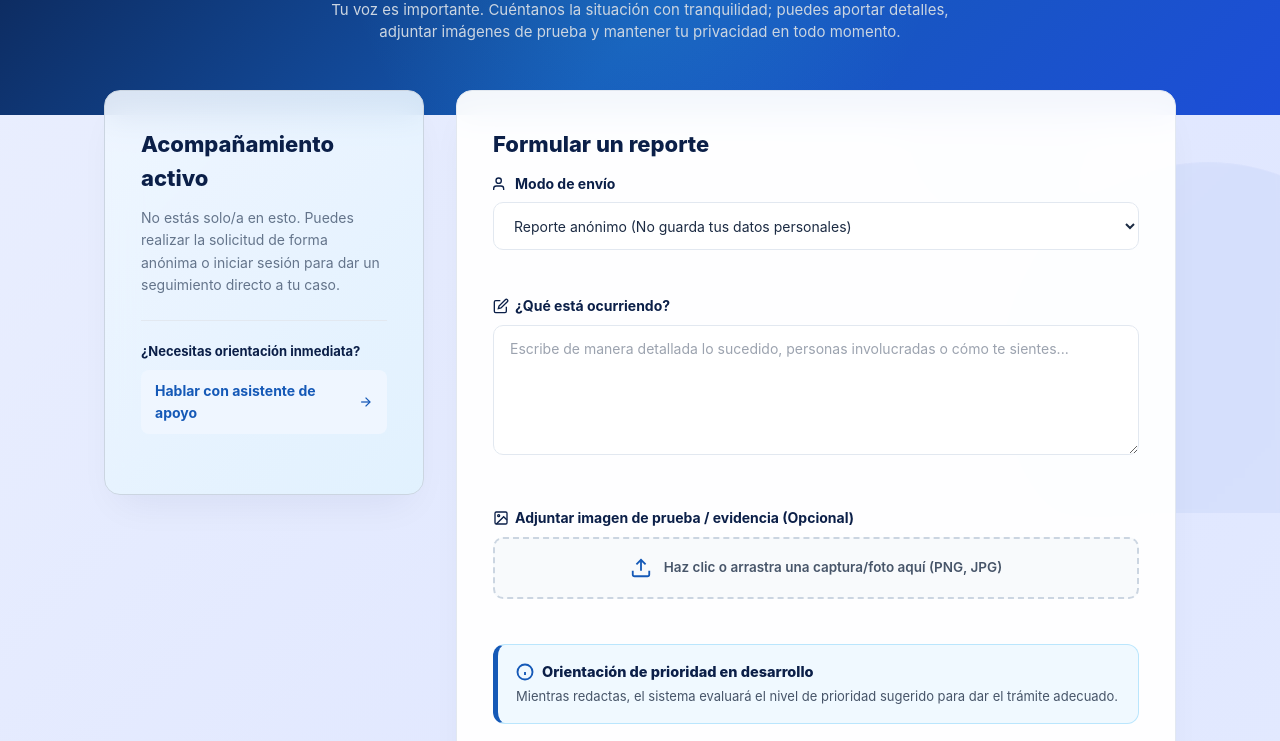
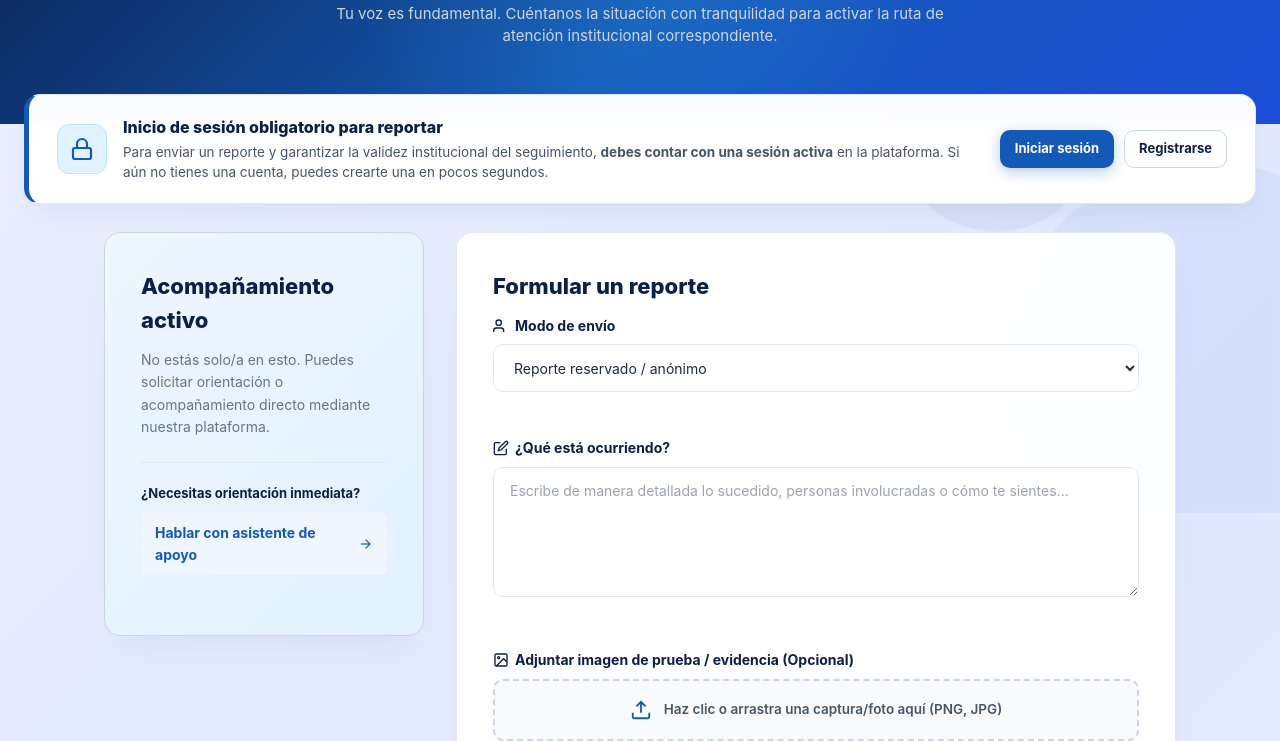
Before and after one commit to JonnyPaloma/Proyecto-Ingenieros-GPT.github.io, a plain HTML site: page reporte-seguro.html in a window 1280 px wide. Shown: the part 287-1028 px from the top of the page. Drawn offline with nearby package versions, Linux system fonts and the light colour scheme; a script that the page names is missing.

Commit message:
reporte-seguro.html

```diff
--- a/reporte-seguro.html
+++ b/reporte-seguro.html
@@ -77,7 +77,7 @@
     a { color: inherit; text-decoration: none; }
     .container { width: min(1240px, calc(100% - 48px)); margin-inline: auto; }
 
-    /* Header Consistente */
+    /* Header */
     .site-header {
       position: sticky;
       z-index: 50;
@@ -159,12 +159,12 @@
     }
     .user-name-text { font-size: 13px; font-weight: 700; color: var(--etv-navy); }
 
-    /* Hero Compacto y Centrado */
+    /* Hero */
     .hero-section {
       position: relative;
       background: var(--etv-gradient-hero);
       color: white;
-      padding: 32px 0 55px;
+      padding: 36px 0 60px;
       overflow: hidden;
       text-align: center;
     }
@@ -228,8 +228,59 @@
     }
     .hero-subtle-image:hover { transform: scale(1.05); }
 
-    /* Layout del Formulario */
-    main { flex: 1; margin-top: -25px; position: relative; z-index: 10; }
+    /* Layout */
+    main { flex: 1; margin-top: -30px; position: relative; z-index: 10; }
+
+    /* Tarjeta de Requisito de Autenticación */
+    .auth-notice-card {
+      display: flex;
+      align-items: center;
+      justify-content: space-between;
+      gap: 20px;
+      background: rgba(255, 255, 255, 0.98);
+      border: 1px solid var(--etv-line);
+      border-left: 5px solid var(--etv-blue);
+      border-radius: 16px;
+      padding: 20px 28px;
+      margin-bottom: 28px;
+      backdrop-filter: blur(12px);
+      box-shadow: 0 15px 30px -10px rgba(15, 31, 70, 0.08);
+    }
+    .auth-notice-main {
+      display: flex;
+      align-items: center;
+      gap: 16px;
+    }
+    .auth-notice-icon {
+      width: 50px;
+      height: 50px;
+      flex-shrink: 0;
+      display: flex;
+      align-items: center;
+      justify-content: center;
+      background: var(--etv-sky);
+      border-radius: 12px;
+      border: 1px solid #bae6fd;
+    }
+    .auth-notice-content h3 {
+      margin: 0 0 4px;
+      font-size: 16px;
+      font-weight: 800;
+      color: var(--etv-navy);
+    }
+    .auth-notice-content p {
+      margin: 0;
+      font-size: 13.5px;
+      color: #475569;
+      line-height: 1.45;
+    }
+    .auth-notice-actions {
+      display: flex;
+      align-items: center;
+      gap: 10px;
+      flex-shrink: 0;
+    }
+
     .form-wrap {
       display: grid;
       grid-template-columns: 320px minmax(0, 720px);
@@ -298,7 +349,6 @@
       box-shadow: 0 0 0 4px rgba(21, 89, 183, 0.12);
     }
 
-    /* Caja de Carga de Archivo / Evidencia */
     .file-upload-box {
       position: relative;
       border: 2px dashed #cbd5e1;
@@ -399,7 +449,7 @@
     }
     .check input[type="checkbox"] { width: 18px; height: 18px; margin-top: 1px; accent-color: var(--etv-blue); }
 
-    /* Estilos del Modal Centrado y Estilizado */
+    /* Modal Centrado */
     .modal {
       margin: auto;
       position: fixed;
@@ -501,7 +551,7 @@
       line-height: 1.4;
     }
 
-    /* Footer estándar */
+    /* Footer */
     .professional-footer { padding: 40px 0 20px; background: #101a2d; color: #aebdd1; margin-top: auto; }
     .footer-main { display: grid; grid-template-columns: 1.6fr .7fr .7fr; gap: 60px; padding-bottom: 30px; }
     .footer-main p { max-width: 430px; margin: 14px 0 0; color: #9eafc6; font-size: 13px; line-height: 1.6; }
@@ -516,6 +566,18 @@
     @media(max-width:900px) {
       .form-wrap { grid-template-columns: 1fr; }
       .side { display: none; }
+      .auth-notice-card {
+        flex-direction: column;
+        align-items: flex-start;
+      }
+      .auth-notice-actions {
+        width: 100%;
+        margin-top: 6px;
+      }
+      .auth-notice-actions .button {
+        flex: 1;
+        justify-content: center;
+      }
     }
 
     @media(max-width:850px) {
@@ -532,7 +594,7 @@
       }
       .site-nav nav.open a { padding: 12px; border-bottom: 1px solid var(--etv-line); }
       .site-nav nav.open a.button { margin-top: 10px; text-align: center; }
-      .menu { display: block; }
+      .menu { display: flex; align-items: center; gap: 6px; }
       .footer-main { grid-template-columns: 1fr; gap: 30px; }
       .footer-bottom { flex-direction: column; }
     }
@@ -571,7 +633,10 @@
           <small>Orientación segura y confidencial</small>
         </span>
       </a>
-      <button class="menu" type="button" aria-label="Abrir menú" aria-expanded="false">Menú ☰</button>
+      <button class="menu" type="button" aria-label="Abrir menú" aria-expanded="false">
+        <span>Menú</span>
+        <svg width="18" height="18" fill="none" stroke="currentColor" stroke-width="2" viewBox="0 0 24 24"><path d="M4 6h16M4 12h16M4 18h16"/></svg>
+      </button>
       <nav id="nav-options" aria-label="Navegación principal">
         <a href="index.html">Inicio</a>
         <a href="chat.html">Orientación guiada</a>
@@ -582,7 +647,7 @@
     </div>
   </header>
 
-  <!-- Hero Principal Compacto -->
+  <!-- Hero Principal -->
   <section class="hero-section">
     <div class="hero-glow"></div>
     <div class="container">
@@ -594,17 +659,38 @@
           Canal Confidencial y Protegido
         </div>
         <h1>Formulario de Reporte Seguro</h1>
-        <p>Tu voz es importante. Cuéntanos la situación con tranquilidad; puedes aportar detalles, adjuntar imágenes de prueba y mantener tu privacidad en todo momento.</p>
+        <p>Tu voz es fundamental. Cuéntanos la situación con tranquilidad para activar la ruta de atención institucional correspondiente.</p>
       </div>
     </div>
   </section>
 
   <main>
-    <section class="form-wrap container">
+    <div class="container">
+      <!-- Tarjeta Informativa de Requisito Obligatorio -->
+      <div class="auth-notice-card" id="authNoticeBanner">
+        <div class="auth-notice-main">
+          <div class="auth-notice-icon">
+            <svg width="24" height="24" viewBox="0 0 24 24" fill="none" stroke="var(--etv-blue)" stroke-width="2.2" stroke-linecap="round" stroke-linejoin="round">
+              <rect x="3" y="11" width="18" height="11" rx="2" ry="2"></rect>
+              <path d="M7 11V7a5 5 0 0 1 10 0v4"></path>
+            </svg>
+          </div>
+          <div class="auth-notice-content">
+            <h3>Inicio de sesión obligatorio para reportar</h3>
+            <p>Para enviar un reporte y garantizar la validez institucional del seguimiento, <strong>debes contar con una sesión activa</strong> en la plataforma. Si aún no tienes una cuenta, puedes crearte una en pocos segundos.</p>
+          </div>
+        </div>
+        <div class="auth-notice-actions">
+          <a href="login.html" class="button button-primary button-small">Iniciar sesión</a>
+          <a href="registro.html" class="button button-outline button-small">Registrarse</a>
+        </div>
+      </div>
+
+      <section class="form-wrap">
         <!-- Tarjeta Lateral de Información -->
         <aside class="side">
           <h2>Acompañamiento activo</h2>
-        <p>No estás solo/a en esto. Puedes realizar la solicitud de forma anónima o iniciar sesión para dar un seguimiento directo a tu caso.</p>
+          <p>No estás solo/a en esto. Puedes solicitar orientación o acompañamiento directo mediante nuestra plataforma.</p>
 
           <div style="margin: 24px 0; border-top: 1px solid var(--etv-line); padding-top: 20px;">
             <p style="font-size: 13px; font-weight: 700; color: var(--etv-navy); margin-bottom: 8px;">¿Necesitas orientación inmediata?</p>
@@ -626,7 +712,7 @@
               Modo de envío
             </label>
             <select id="route" name="route">
-            <option value="anonymous">Reporte anónimo (No guarda tus datos personales)</option>
+              <option value="anonymous">Reporte reservado / anónimo</option>
               <option value="identified">Reporte con seguimiento personal registrado</option>
             </select>
             <small id="routeError" class="error"></small>
@@ -641,7 +727,7 @@
             <small id="descriptionError" class="error"></small>
           </div>
 
-        <!-- Campo de Carga de Evidencia / Imagen -->
+          <!-- Carga de Evidencia / Imagen -->
           <div class="field">
             <label for="evidence">
               <svg width="16" height="16" fill="none" stroke="currentColor" stroke-width="2" viewBox="0 0 24 24"><rect x="3" y="3" width="18" height="18" rx="2" ry="2"/><circle cx="8.5" cy="8.5" r="1.5"/><polyline points="21 15 16 10 5 21"/></svg>
@@ -695,9 +781,10 @@
           </button>
         </form>
       </section>
+    </div>
   </main>
 
-  <!-- Modal Centrado y Estilizado -->
+  <!-- Modal Centrado -->
   <dialog class="modal" id="reportDone">
     <div class="modal-card">
       <div class="modal-icon-wrap">
@@ -707,7 +794,7 @@
         </svg>
       </div>
 
-      <h2>¡Reporte Enviado Exitosamente!</h2>
+      <h2>Reporte Enviado Exitosamente</h2>
       <p class="modal-subtext">Tu solicitud ha sido registrada en el sistema de convivencia escolar protegida.</p>
 
       <div class="ticket-card">
@@ -730,7 +817,7 @@
     </div>
   </dialog>
 
-  <!-- Footer estándar -->
+  <!-- Footer -->
   <footer class="professional-footer">
     <div class="container footer-main">
       <div class="footer-brand">
@@ -798,8 +885,10 @@
       setupModals();
 
       const navContainer = document.getElementById("nav-options");
+      const authNoticeBanner = document.getElementById("authNoticeBanner");
 
       function renderLoggedOutState() {
+          if (authNoticeBanner) authNoticeBanner.style.display = "flex";
           if (!navContainer) return;
           const existingBadge = navContainer.querySelector(".user-badge-container");
           const existingLogout = navContainer.querySelector("#nav-logout-btn");
@@ -830,6 +919,8 @@
           const user = session?.user;
 
           if (user) {
+              if (authNoticeBanner) authNoticeBanner.style.display = "none";
+
               let userName = user.user_metadata?.nombre || user.user_metadata?.full_name || user.email.split('@')[0];
 
               try {
@@ -883,7 +974,7 @@
           }
       });
 
-      // Previsualización de Imagen / Evidencia
+      // Previsualización de Imagen
       const fileInput = document.getElementById("evidence");
       const fileLabel = document.getElementById("fileLabel");
       const previewContainer = document.getElementById("previewContainer");
@@ -957,10 +1048,10 @@
           const button = document.getElementById("reportSubmit");
           ["routeError", "descriptionError", "locationError", "dateError", "confirmReportError", "evidenceError"].forEach((id) => setError(id, ""));
 
-          // 1. Verificación obligatoria de inicio de sesión
+          // Validación obligatoria de inicio de sesión
           const { data: { session: currentSession } } = await supabase.auth.getSession();
           if (!currentSession) {
-            setAlert("reportAlert", "Debes iniciar sesión para poder enviar un reporte seguro. Redirigiendo...", false);
+            setAlert("reportAlert", "Debes iniciar sesión para poder enviar un reporte seguro. Redirigiendo al inicio de sesión...", false);
             setTimeout(() => {
               window.location.href = "login.html";
             }, 2000);
@@ -1022,7 +1113,6 @@
 
             if (error) throw error;
 
-            // Actualizar el contenido de la modal estilizada
             document.getElementById("ticketCodeDisplay").textContent = ticketCode;
             const riskBadge = document.getElementById("ticketRiskDisplay");
             riskBadge.textContent = riskLevel;
@@ -1033,7 +1123,6 @@
             triageBox.className = "triage-box";
             triageTitle.textContent = "Orientación de prioridad en desarrollo";
 
-            // Abrir la modal en el centro exacto de la pantalla
             document.getElementById("reportDone").showModal();
             setAlert("reportAlert", "Reporte enviado satisfactoriamente.", true);
 
```
Lines whose indentation alone changed are shown as unchanged.
